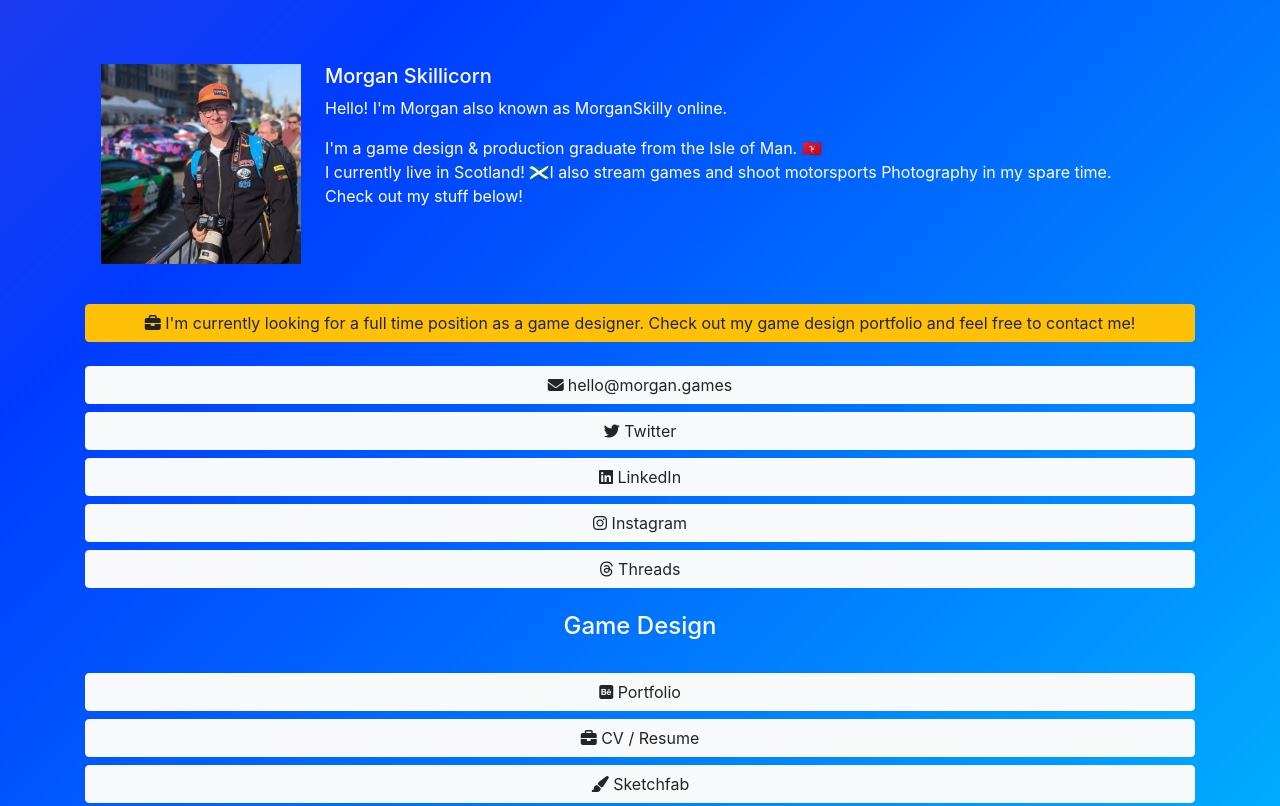
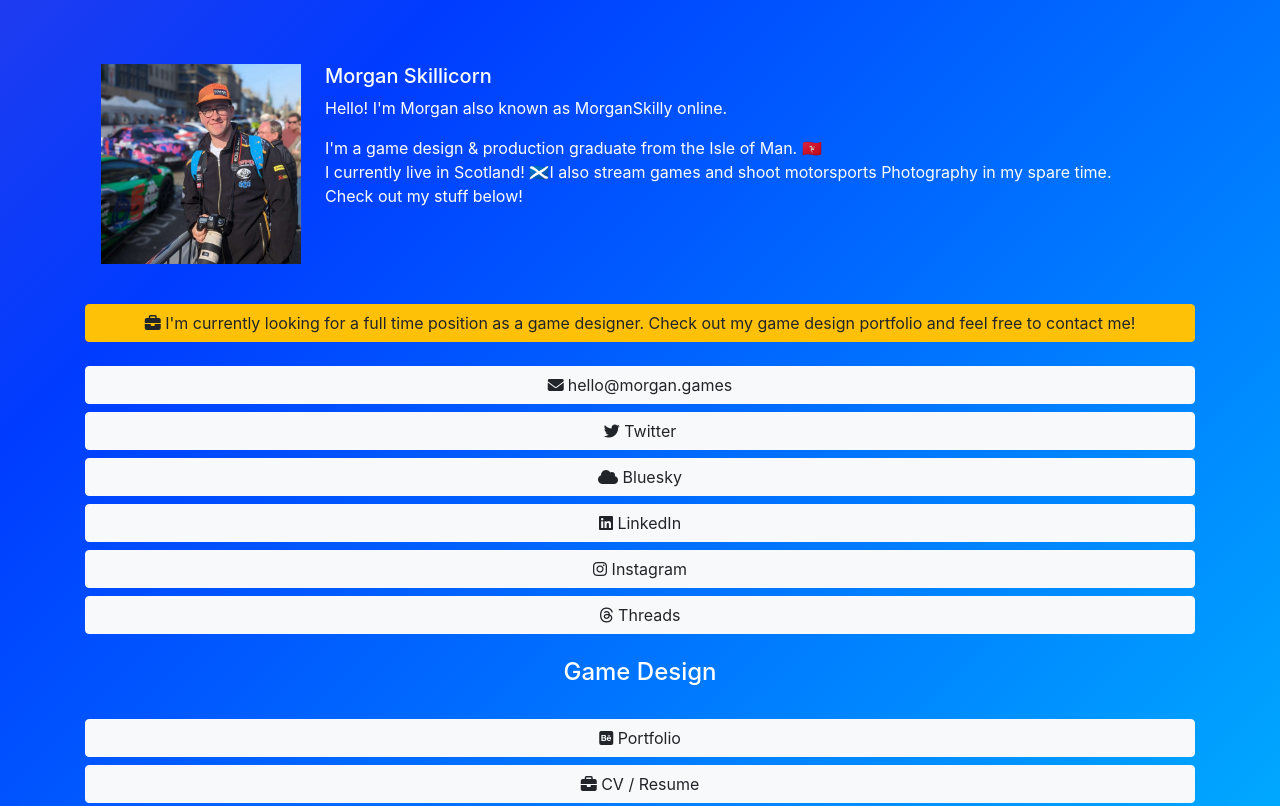
Before and after one commit to MorganSkilly/MorganSkilly.github.io, a plain HTML site: page index.html in a window 1280 px wide. Shown: the top 806 px of the page. Drawn offline with nearby package versions, Linux system fonts and the light colour scheme.

Commit message:
Update index.html

```diff
--- a/index.html
+++ b/index.html
@@ -46,6 +46,8 @@
         <br>
         <a href="https://twitter.com/morganskilly" class="btn btn-light btn-block hvr-grow mt-2" role="button" target="_blank"><i class="fa-brands fa-twitter"></i>&nbsp;Twitter</a>
         <br>
+        <a href="https://bsky.app/profile/morganskilly.bsky.social" class="btn btn-light btn-block hvr-grow mt-2" role="button" target="_blank"><i class="fa-solid fa-cloud"></i>&nbsp;Bluesky</a>
+        <br>
         <a href="https://www.linkedin.com/in/morganskilly/" class="btn btn-light btn-block hvr-grow mt-2" role="button" target="_blank"><i class="fa-brands fa-linkedin"></i>&nbsp;LinkedIn</a>
         <br>
         <a href="https://www.instagram.com/morganskilly/" class="btn btn-light btn-block hvr-grow mt-2" role="button" target="_blank"><i class="fa-brands fa-instagram"></i>&nbsp;Instagram</a>
```
